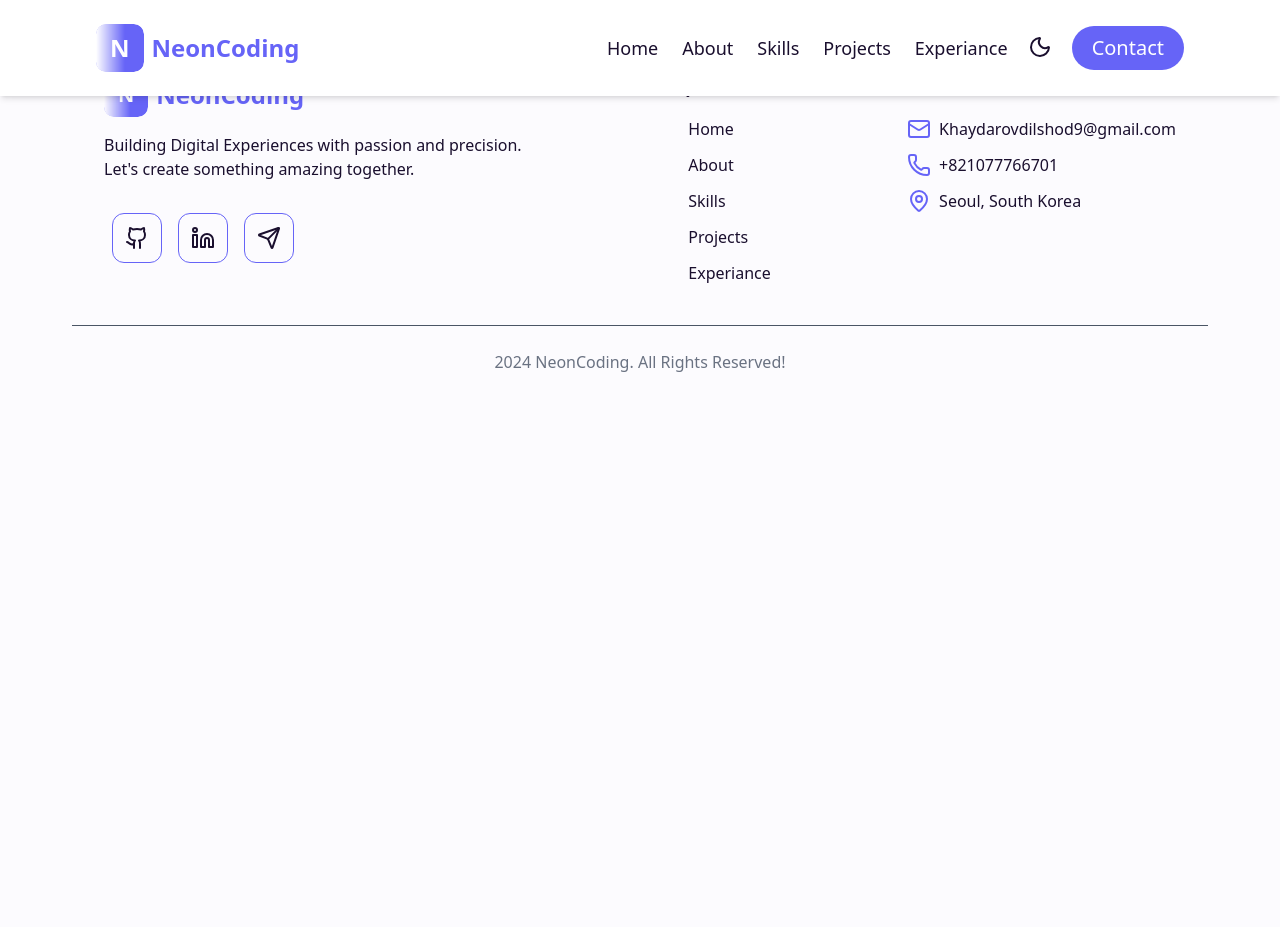
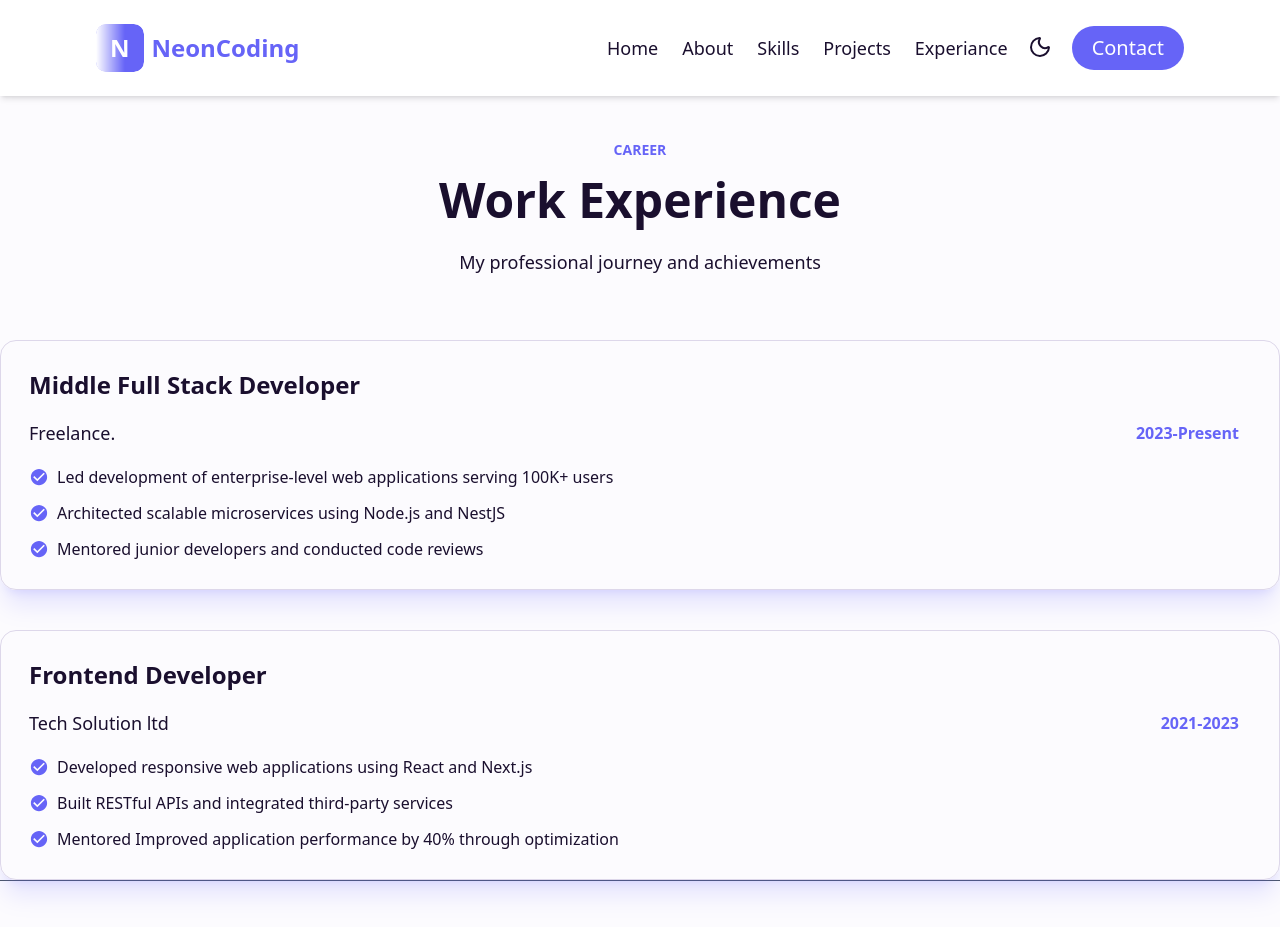
Before and after one commit to DixonKH/PortfolioWebsite, a Next.js app: page /experiance in a window 1280 px wide. Shown: the top 927 px of the page. Before the commit the page ends 800 px from the top, so only its background shows below. Built offline with nearby package versions, Linux system fonts and the light colour scheme.

Commit message:
feat: develop experience page

```diff
--- a/app/(main)/experiance/page.tsx
+++ b/app/(main)/experiance/page.tsx
@@ -1,7 +1,65 @@
+import { IoMdCheckmarkCircle } from "react-icons/io";
+
 export default function Experiance() {
-    return (
-        <div>
-            <div>Experiance Page</div>
+  return (
+    <div className="w-full flex flex-col justify-center items-center mt-35 gap-16">
+      <div className="flex flex-col justify-center items-center gap-4">
+        <div className="text-sm font-bold text-primary text-center uppercase">
+          Career
         </div>
-    );
+        <div className="text-5xl font-bold text-center">Work Experience</div>
+        <div className="dark:text-gray-400 text-lg mt-2 text-center">
+          My professional journey and achievements
+        </div>
+      </div>
+      <div className="w-full flex flex-col gap-10 justify-center items-center">
+        <div className="flex w-full flex-col justify-between items-start border rounded-2xl shadow-indigo-500/50 shadow-xl/30 gap-2 lg:p-7 p-5">
+          <div className="text-2xl font-bold">Middle Full Stack Developer</div>
+          <div className="w-full flex justify-between items-center dark:text-gray-400">
+            <div className="text-lg font-medium">Freelance.</div>
+            <div className="text-primary font-bold shadow-indigo-500/50 p-3 dark:bg-gray-900 rounded-full">
+              2023-Present
+            </div>
+          </div>
+          <div className="flex flex-col items-start gap-3">
+            <div className="flex justify-center items-center gap-2">
+              <IoMdCheckmarkCircle className="text-primary text-xl" /> Led
+              development of enterprise-level web applications serving 100K+
+              users
+            </div>
+            <div className="flex justify-center items-center gap-2">
+              <IoMdCheckmarkCircle className="text-primary text-xl" />
+              Architected scalable microservices using Node.js and NestJS
+            </div>
+            <div className="flex justify-center items-center gap-2">
+              <IoMdCheckmarkCircle className="text-primary text-xl" /> Mentored
+              junior developers and conducted code reviews
+            </div>
+          </div>
+        </div>
+        <div className="flex w-full flex-col justify-between items-start border rounded-2xl shadow-indigo-500/50 shadow-xl/30 gap-2 lg:p-7 p-5">
+          <div className="text-2xl font-bold">Frontend Developer</div>
+          <div className="w-full flex justify-between items-center dark:text-gray-400">
+            <div className="text-lg font-medium">Tech Solution ltd</div>
+            <div className="text-primary font-bold shadow-indigo-500/50 p-3 dark:bg-gray-900 rounded-full">
+              2021-2023
+            </div>
+          </div>
+          <div className="flex flex-col items-start gap-3">
+            <div className="flex justify-center items-center gap-2">
+              <IoMdCheckmarkCircle className="text-primary text-xl" /> Developed responsive web applications using React and Next.js
+            </div>
+            <div className="flex justify-center items-center gap-2">
+              <IoMdCheckmarkCircle className="text-primary text-xl" />
+              Built RESTful APIs and integrated third-party services
+            </div>
+            <div className="flex justify-center items-center gap-2">
+              <IoMdCheckmarkCircle className="text-primary text-xl" /> Mentored
+            Improved application performance by 40% through optimization
+            </div>
+          </div>
+        </div>
+      </div>
+    </div>
+  );
 }
```
